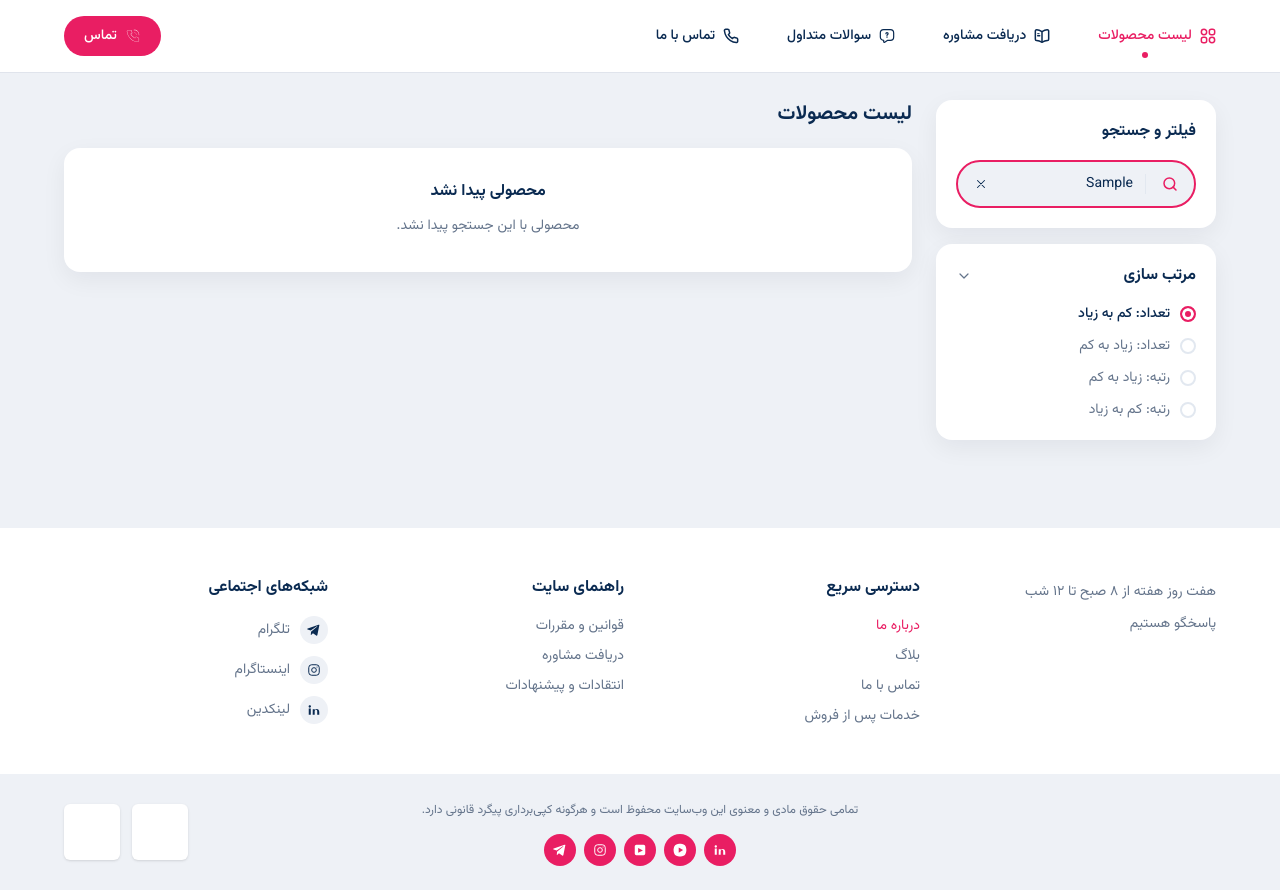
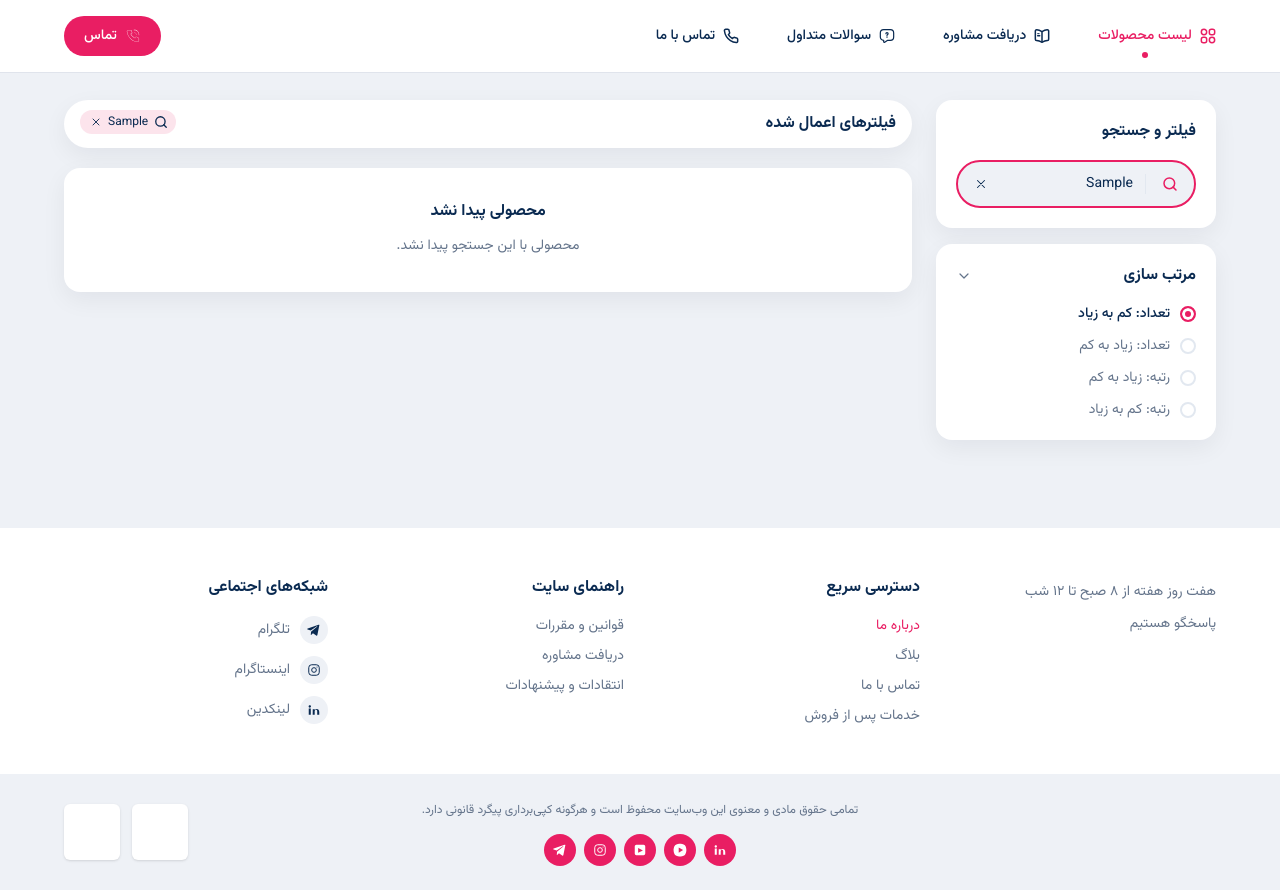
Before and after one commit to Hashemi04/frontend-task, a Nuxt app: page / in a window 1280 px wide. Both pictures are taken after typing "Sample" into the empty fields and a click on the button "جستجو". Built offline with nearby package versions, Linux system fonts and the light colour scheme.

Commit message:
feat: implement AppliedFilters component for displaying and clearing active search and sort filters

```diff
--- /dev/null
+++ b/app/components/filters/AppliedFilters.vue
@@ -0,0 +1,52 @@
+<script setup lang="ts">
+import type { SortKey } from '~/composables/useProductFilters'
+
+defineProps<{
+  query: string
+  sort: SortKey | null
+}>()
+
+const emit = defineEmits<{
+  clearSearch: []
+  clearSort: []
+}>()
+
+function sortLabel(sort: SortKey) {
+  return sort.startsWith('count') ? 'تعداد' : 'رتبه'
+}
+</script>
+
+<template>
+  <div
+    class="mb-5 flex min-h-12 flex-wrap items-center justify-between gap-3 rounded-full bg-surface px-4 py-2 shadow-card"
+  >
+    <h1 class="text-sm font-bold md:text-base">فیلترهای اعمال شده</h1>
+
+    <ul class="flex flex-wrap items-center gap-2">
+      <li v-if="query">
+        <button
+          type="button"
+          class="inline-flex cursor-pointer items-center gap-1.5 rounded-full bg-primary-soft py-1 pe-2.5 ps-2 text-xs text-ink"
+          :aria-label="`حذف جستجوی ${query}`"
+          @click="emit('clearSearch')"
+        >
+          <IconSearch class="size-3.5 shrink-0" />
+          <span class="max-w-36 truncate">{{ query }}</span>
+          <IconClose class="size-3 shrink-0" />
+        </button>
+      </li>
+      <li v-if="sort">
+        <button
+          type="button"
+          class="inline-flex cursor-pointer items-center gap-1.5 rounded-full bg-primary-soft py-1 pe-2.5 ps-2 text-xs text-ink"
+          :aria-label="`حذف مرتب‌سازی ${sortLabel(sort)}`"
+          @click="emit('clearSort')"
+        >
+          <IconSort class="size-3.5 shrink-0" />
+          <span>{{ sortLabel(sort) }}</span>
+          <IconClose class="size-3 shrink-0" />
+        </button>
+      </li>
+    </ul>
+  </div>
+</template>
--- /dev/null
+++ b/app/components/icons/IconSort.vue
@@ -0,0 +1,17 @@
+<template>
+  <svg viewBox="0 0 16 16" fill="none" aria-hidden="true">
+    <path
+      d="M2 4h12M2 8h8M2 12h4"
+      stroke="currentColor"
+      stroke-width="1.5"
+      stroke-linecap="round"
+    />
+    <path
+      d="M12 9v5M10 12.5 12 14.5 14 12.5"
+      stroke="currentColor"
+      stroke-width="1.5"
+      stroke-linecap="round"
+      stroke-linejoin="round"
+    />
+  </svg>
+</template>
--- a/app/composables/useProductFilters.ts
+++ b/app/composables/useProductFilters.ts
@@ -83,11 +83,27 @@ export function useProductFilters(products: Product[]) {
     patchQuery({ sort: next });
   }
 
+  const appliedSort = computed<SortKey | null>(() => {
+    const value = queryString(route.query.sort);
+    return isSortKey(value) ? value : null;
+  });
+
+  const hasAppliedFilters = computed(
+    () => Boolean(query.value || appliedSort.value),
+  );
+
+  function clearSort() {
+    patchQuery({ sort: undefined });
+  }
+
   return {
     query,
     sort,
+    appliedSort,
+    hasAppliedFilters,
     filteredProducts,
     setQuery,
     setSort,
+    clearSort,
   };
 }
--- a/app/pages/index.vue
+++ b/app/pages/index.vue
@@ -1,23 +1,32 @@
 <script setup lang="ts">
-import { mockProducts } from '~/data/mockProducts'
+import { mockProducts } from "~/data/mockProducts";
 
 usePageSeo({
-  title: 'لیست محصولات',
-  description: 'جستجو و مشاهده فهرست محصولات فروشگاه.',
-})
+  title: "لیست محصولات",
+  description: "جستجو و مشاهده فهرست محصولات فروشگاه.",
+});
 
-const url = useRequestURL()
-const { query, sort, filteredProducts, setQuery, setSort } = useProductFilters(mockProducts)
+const url = useRequestURL();
+const {
+  query,
+  sort,
+  appliedSort,
+  hasAppliedFilters,
+  filteredProducts,
+  setQuery,
+  setSort,
+  clearSort,
+} = useProductFilters(mockProducts);
 
 useHead({
   script: [
     {
-      type: 'application/ld+json',
+      type: "application/ld+json",
       innerHTML: JSON.stringify({
-        '@context': 'https://schema.org',
-        '@type': 'ItemList',
+        "@context": "https://schema.org",
+        "@type": "ItemList",
         itemListElement: mockProducts.map((product, index) => ({
-          '@type': 'ListItem',
+          "@type": "ListItem",
           position: index + 1,
           url: `${url.origin}/products/${product.id}`,
           name: product.title,
@@ -25,7 +34,7 @@ useHead({
       }),
     },
   ],
-})
+});
 </script>
 
 <template>
@@ -40,7 +49,14 @@ useHead({
       />
 
       <div class="min-w-0 flex-1">
-        <h1 class="mb-5 text-xl font-bold">لیست محصولات</h1>
+        <AppliedFilters
+          v-if="hasAppliedFilters"
+          :query="query"
+          :sort="appliedSort"
+          @clear-search="setQuery('')"
+          @clear-sort="clearSort"
+        />
+        <h1 v-else class="mb-5 text-xl font-bold">لیست محصولات</h1>
         <ProductGrid
           v-if="filteredProducts.length"
           :products="filteredProducts"
```
